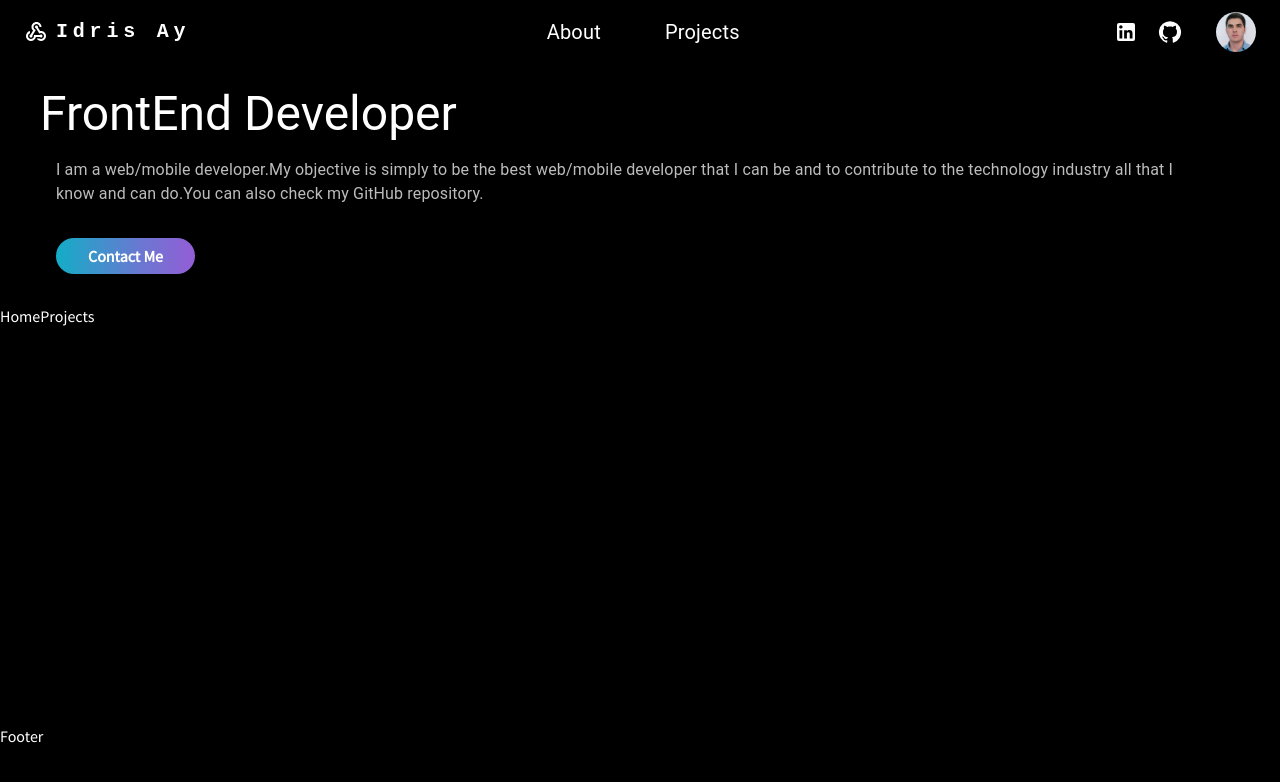
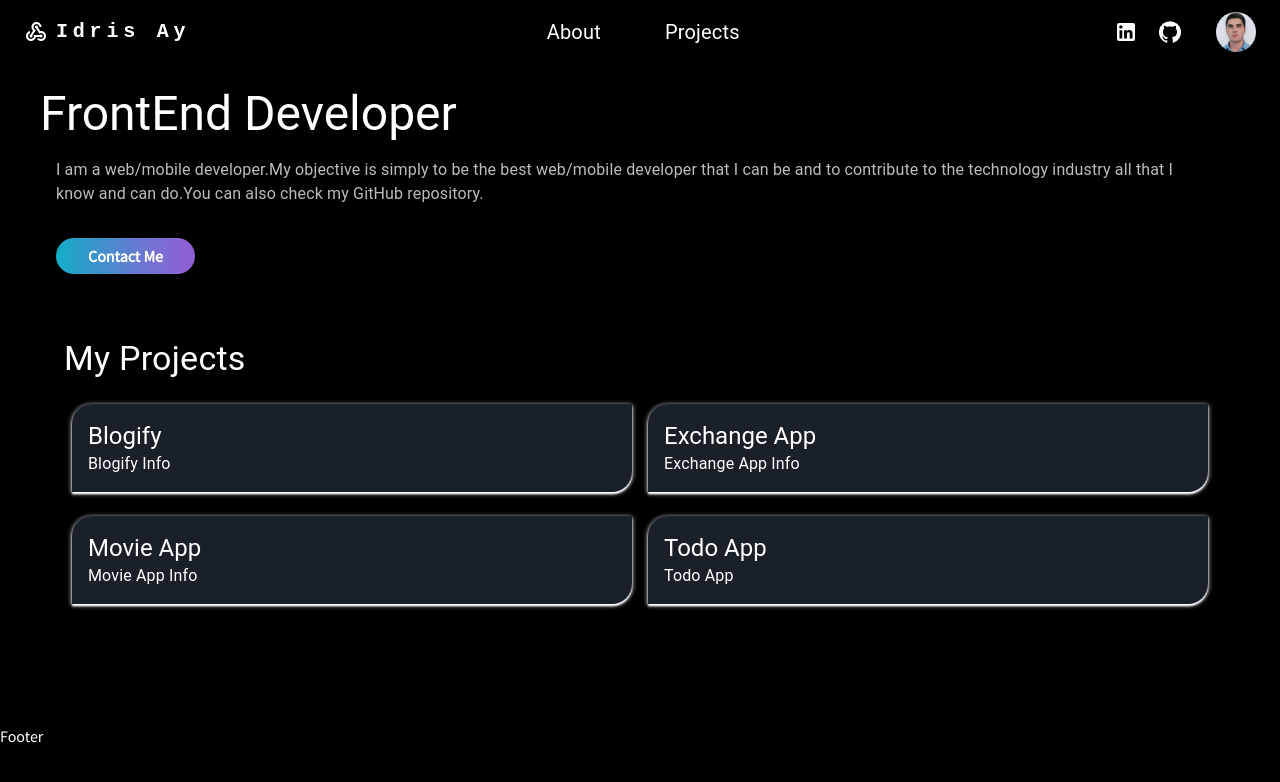
Before and after one commit to idrisay/developer-portfolio, a React (Create React App) app: page / in a window 1280 px wide. Shown: the top 782 px of the page. Built offline with nearby package versions, Linux system fonts and the light colour scheme.

Commit message:
feat: add project card

```diff
--- a/src/components/HomeProjects.js
+++ b/src/components/HomeProjects.js
@@ -1,36 +1,52 @@
-import React from 'react'
+import { Container, Typography } from "@mui/material";
+import Grid from '@mui/material/Grid';
+import React from "react";
+import ProjectCard from "./ProjectCard";
+
+
 
 const projetcList = [
   {
     id: 1,
-      projectName: "Blogify",
-      projectInfo: "Blogify Info ",
+    name: "Blogify",
+    info: "Blogify Info ",
     Link: "https://github.com/idrisay/blogify",
   },
   {
     id: 2,
-      projectName: "Exchange App",
-      projectInfo: "Exchange App Info",
+    name: "Exchange App",
+    info: "Exchange App Info",
     Link: "https://github.com/idrisay/exchange-app",
   },
   {
     id: 3,
-      projectName: "Movie App",
-      projectInfo: "Movie App Info",
+    name: "Movie App",
+    info: "Movie App Info",
     Link: "https://github.com/idrisay/react-movie-app",
   },
   {
     id: 4,
-      projectName: "Todo App",
-      projectInfo: "Todo App",
+    name: "Todo App",
+    info: "Todo App",
     Link: "https://github.com/idrisay/todo-app",
   },
 ];
 
 const HomeProjects = () => {
   return (
-    <div>HomeProjects</div>
-  )
-}
+    <Container maxWidth="lg" sx={{ p: 2 }}>
+      <Typography variant="h4" component="h2" sx={{my:2}}>
+        My Projects
+      </Typography>
+      <Grid container rowSpacing={1}>
+        {projetcList?.map((project) => (
+        <Grid item xs={12} md={6}>
+          <ProjectCard project={project} />
+        </Grid>
+        ))}
+      </Grid>
+    </Container>
+  );
+};
 
-export default HomeProjects
+export default HomeProjects;
--- /dev/null
+++ b/src/components/ProjectCard.js
@@ -0,0 +1,24 @@
+import React from "react";
+import Paper from "@mui/material/Paper";
+import { Typography } from "@mui/material";
+
+const ProjectCard = ({ project }) => {
+  return (
+    <Paper
+      sx={{
+        backgroundColor: "#1A2027",
+        color: "white",
+        p: 2,
+        borderRadius: "20px 0px",
+        m: 1,
+        boxShadow:
+          "0px 3px 1px -2px white,0px 2px 2px 0px white,0px 1px 5px 0px white",
+      }}
+    >
+      <Typography variant="h5">{project.name}</Typography>
+      <Typography>{project.info}</Typography>
+    </Paper>
+  );
+};
+
+export default ProjectCard;
```
Lines whose indentation alone changed are shown as unchanged.
